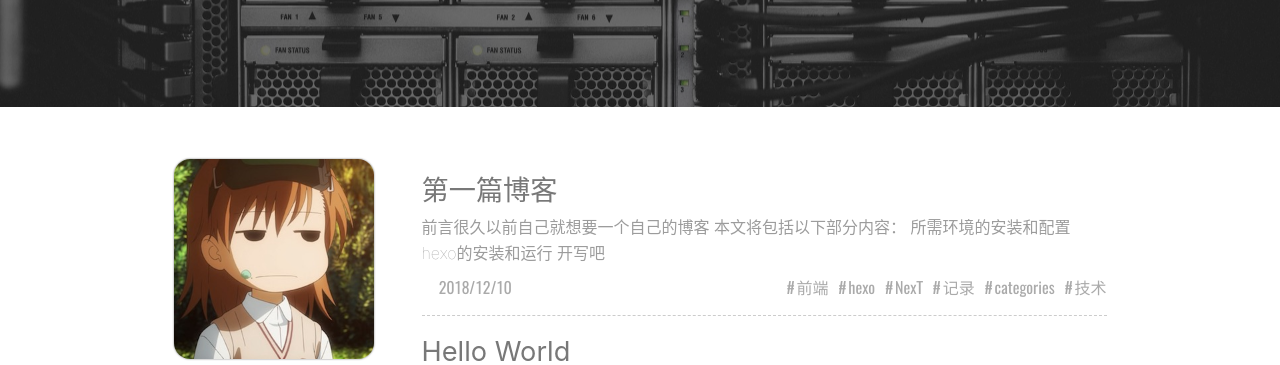
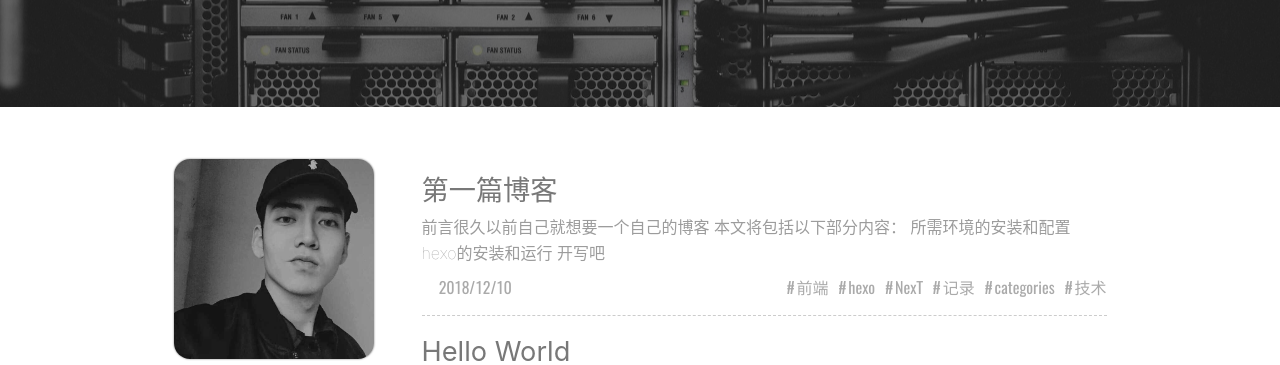
Before and after one commit to VirgilG72/VirgilG72.github.io, a plain HTML site: page index.html in a window 1280 px wide. Shown: the part 293-658 px from the top of the page. Drawn offline with nearby package versions, Linux system fonts and the light colour scheme; some packages are replaced by stand-ins of ours; a script that the page names is missing; a web font is replaced by a local one.

Commit message:
Site updated: 2018-12-11 20:41:13

```diff
--- a/index.html
+++ b/index.html
@@ -185,7 +185,7 @@
 }( typeof global !== "undefined" ? global : this ) );
 </script>
 
-    <link rel="icon" href="/assets/favicon.ico">
+    <link rel="icon" href="/assets/2.ico">
     <link rel="preload" href="https://cdn.jsdelivr.net/npm/webfontloader@1.6.28/webfontloader.min.js" as="script">
     <link rel="preload" href="https://cdn.jsdelivr.net/npm/jquery@3.3.1/dist/jquery.min.js" as="script">
     <link rel="preload" href="/scripts/main.js" as="script">
@@ -434,7 +434,7 @@ More...
             <!-- profile -->
 
             <div class="profile">
-    <img class="profile-avatar" alt="avatar" src="/avatar/Misaka.jpg">
+    <img class="profile-avatar" alt="avatar" src="/avatar/1.jpg">
     <div class="profile-name">VirgilG72</div>
 
     <div class="profile-signature">
```
Also changed, not shown: 2018/12/10/first/index.html (+1 -1 lines), 2018/12/10/hello-world/index.html (+1 -1 lines), archives/2018/12/index.html (+1 -1 lines), archives/2018/index.html (+1 -1 lines), archives/index.html (+1 -1 lines), tags/NexT/index.html (+1 -1 lines), tags/categories/index.html (+1 -1 lines), tags/hexo/index.html (+1 -1 lines), tags/前端/index.html (+1 -1 lines), tags/技术/index.html (+1 -1 lines), tags/记录/index.html (+1 -1 lines), assets/2.ico (added), assets/favicon.ico (deleted), avatar/1.jpg (added), 1 more files.
